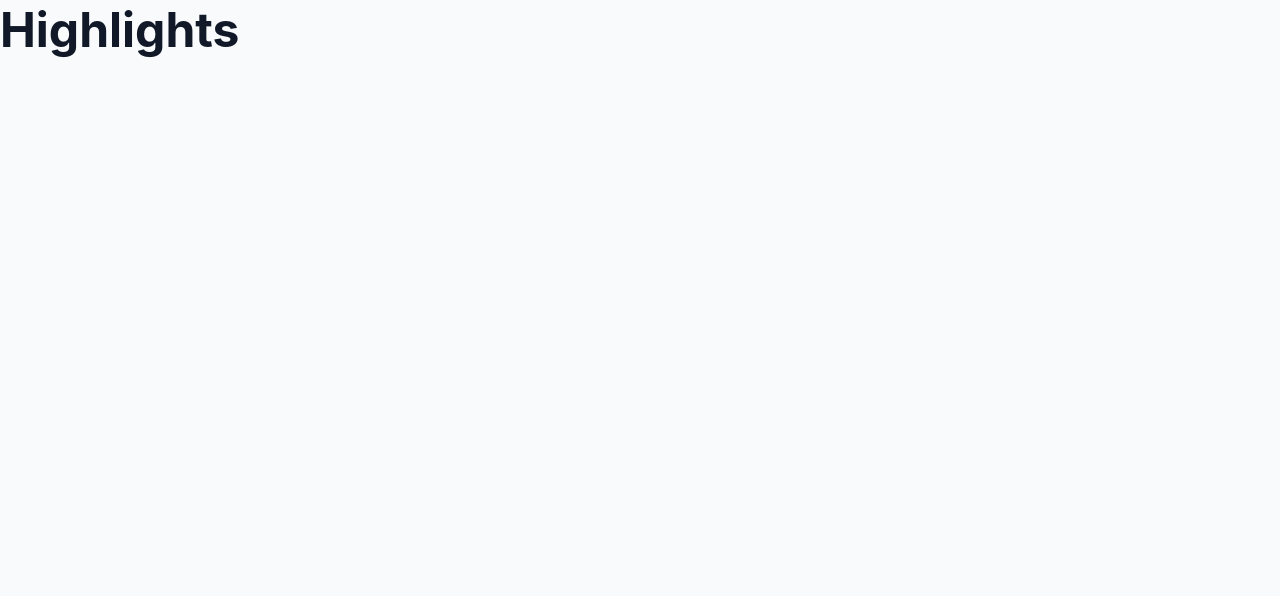
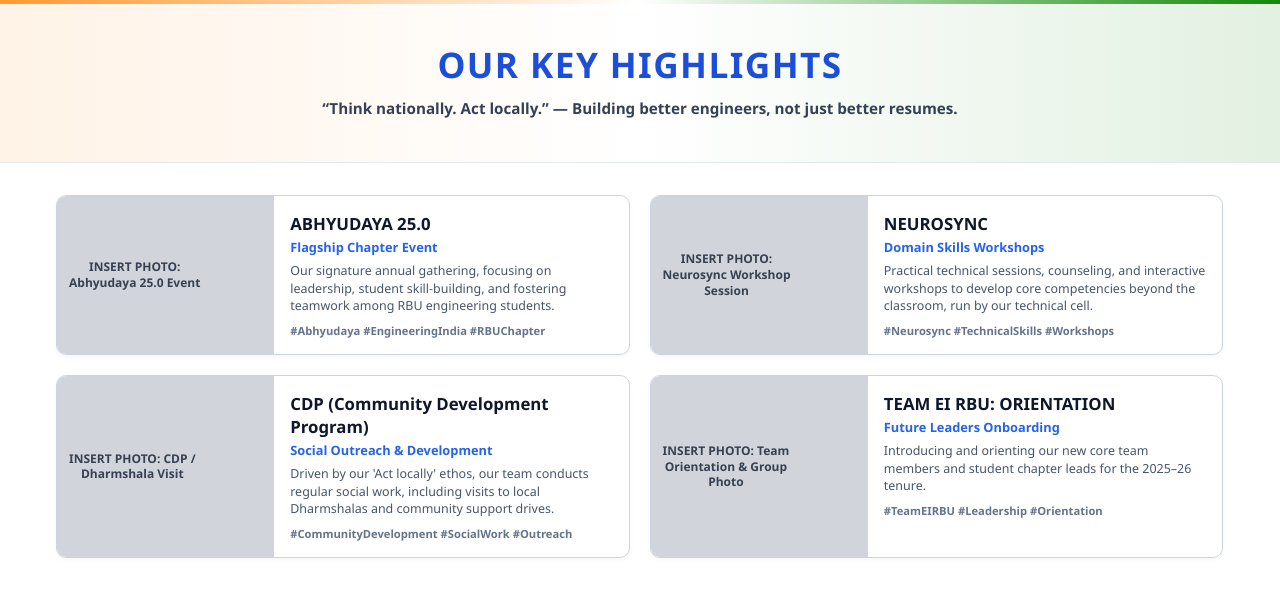
Before and after one commit to Engineering-India-RBU/engineering-india-website, a React (Vite) app: page /highlights in a window 1280 px wide. Shown: the top 596 px of the page. Built offline with nearby package versions, Linux system fonts and the light colour scheme.

Commit message:
feat: add 2-column highlights section layout

```diff
--- a/src/pages/Highlights.tsx
+++ b/src/pages/Highlights.tsx
@@ -1,3 +1,234 @@
+import React from 'react';
+
+interface HighlightItem {
+  id: string;
+  category: string;
+  title: string;
+  subtitle: string;
+  description: string;
+  placeholderText: string;
+  tags: string[];
+}
+
 export default function Highlights() {
-    return <h1>Highlights</h1>;
+  const highlightItems: HighlightItem[] = [
+    {
+      id: 'abhyudaya',
+      category: 'Flagship Event',
+      title: 'ABHYUDAYA 25.0',
+      subtitle: 'Flagship Chapter Event',
+      description:
+        'Our signature annual gathering, focusing on leadership, student skill-building, and fostering teamwork among RBU engineering students.',
+      placeholderText: 'INSERT PHOTO:\nAbhyudaya 25.0 Event',
+      tags: ['#Abhyudaya', '#EngineeringIndia', '#RBUChapter'],
+    },
+    {
+      id: 'neurosync',
+      category: 'Technical Session',
+      title: 'NEUROSYNC',
+      subtitle: 'Domain Skills Workshops',
+      description:
+        'Practical technical sessions, counseling, and interactive workshops to develop core competencies beyond the classroom, run by our technical cell.',
+      placeholderText: 'INSERT PHOTO:\nNeurosync Workshop\nSession',
+      tags: ['#Neurosync', '#TechnicalSkills', '#Workshops'],
+    },
+    {
+      id: 'cdp',
+      category: 'Social Impact',
+      title: 'CDP (Community Development Program)',
+      subtitle: 'Social Outreach & Development',
+      description:
+        "Driven by our 'Act locally' ethos, our team conducts regular social work, including visits to local Dharmshalas and community support drives.",
+      placeholderText: 'INSERT PHOTO: CDP /\nDharmshala Visit',
+      tags: ['#CommunityDevelopment', '#SocialWork', '#Outreach'],
+    },
+    {
+      id: 'orientation',
+      category: 'Team & Leadership',
+      title: 'TEAM EI RBU: ORIENTATION',
+      subtitle: 'Future Leaders Onboarding',
+      description:
+        'Introducing and orienting our new core team members and student chapter leads for the 2025–26 tenure.',
+      placeholderText: 'INSERT PHOTO: Team\nOrientation & Group\nPhoto',
+      tags: ['#TeamEIRBU', '#Leadership', '#Orientation'],
+    },
+  ];
+
+  return (
+    <div
+      style={{
+        fontFamily: "'Segoe UI', -apple-system, BlinkMacSystemFont, Roboto, sans-serif",
+        backgroundColor: '#ffffff',
+        color: '#0f172a',
+        minHeight: '100vh',
+        boxSizing: 'border-box',
+      }}
+    >
+      {/* Banner Header with Tricolor Gradient */}
+      <div
+        style={{
+          position: 'relative',
+          padding: '2.5rem 1rem',
+          textAlign: 'center',
+          background:
+            'linear-gradient(90deg, rgba(255,153,51,0.12) 0%, rgba(255,255,255,1) 50%, rgba(19,136,8,0.12) 100%)',
+          borderBottom: '1px solid #e2e8f0',
+        }}
+      >
+        <div
+          style={{
+            position: 'absolute',
+            top: 0,
+            left: 0,
+            right: 0,
+            height: '4px',
+            background: 'linear-gradient(90deg, #FF9933 0%, #FFFFFF 50%, #138808 100%)',
+          }}
+        />
+
+        <h1
+          style={{
+            fontSize: '2.2rem',
+            fontWeight: 900,
+            color: '#1d4ed8',
+            letterSpacing: '0.04em',
+            margin: 0,
+            textTransform: 'uppercase',
+          }}
+        >
+          OUR KEY HIGHLIGHTS
+        </h1>
+
+        <p
+          style={{
+            color: '#334155',
+            fontSize: '0.95rem',
+            fontWeight: 600,
+            marginTop: '0.5rem',
+            marginBottom: 0,
+          }}
+        >
+          “Think nationally. Act locally.” — Building better engineers, not just better resumes.
+        </p>
+      </div>
+
+      {/* Main Container - Flexbox Row Grid */}
+      <div
+        style={{
+          maxWidth: '1200px',
+          margin: '2rem auto',
+          padding: '0 1rem',
+        }}
+      >
+        <div
+          style={{
+            display: 'flex',
+            flexWrap: 'wrap',
+            gap: '1.25rem',
+            justify: 'space-between',
+          }}
+        >
+          {highlightItems.map((item) => (
+            <div
+              key={item.id}
+              style={{
+                width: 'calc(50% - 0.65rem)',
+                minWidth: '320px',
+                display: 'flex',
+                backgroundColor: '#ffffff',
+                border: '1px solid #cbd5e1',
+                borderRadius: '10px',
+                boxShadow: '0 2px 4px rgba(0,0,0,0.04)',
+                overflow: 'hidden',
+                boxSizing: 'border-box',
+              }}
+            >
+              {/* Image Placeholder Block */}
+              <div
+                style={{
+                  width: '38%',
+                  minWidth: '130px',
+                  backgroundColor: '#d1d5db',
+                  borderRight: '1px solid #cbd5e1',
+                  display: 'flex',
+                  alignItems: 'center',
+                  justify: 'center',
+                  padding: '0.75rem',
+                  textAlign: 'center',
+                  color: '#374151',
+                  fontWeight: 700,
+                  fontSize: '0.75rem',
+                  lineHeight: '1.3',
+                  whiteSpace: 'pre-line',
+                  boxSizing: 'border-box',
+                }}
+              >
+                {item.placeholderText}
+              </div>
+
+              {/* Card Text Content */}
+              <div
+                style={{
+                  width: '62%',
+                  padding: '1rem',
+                  display: 'flex',
+                  flexDirection: 'column',
+                  justify: 'space-between',
+                  boxSizing: 'border-box',
+                }}
+              >
+                <div>
+                  <h3
+                    style={{
+                      margin: 0,
+                      fontSize: '1.05rem',
+                      fontWeight: 800,
+                      color: '#0f172a',
+                    }}
+                  >
+                    {item.title}
+                  </h3>
+                  <h4
+                    style={{
+                      margin: '0.2rem 0 0.4rem 0',
+                      fontSize: '0.8rem',
+                      fontWeight: 700,
+                      color: '#2563eb',
+                    }}
+                  >
+                    {item.subtitle}
+                  </h4>
+                  <p
+                    style={{
+                      margin: 0,
+                      fontSize: '0.78rem',
+                      color: '#475569',
+                      lineHeight: '1.4',
+                    }}
+                  >
+                    {item.description}
+                  </p>
+                </div>
+
+                {/* Hashtags */}
+                <div
+                  style={{
+                    marginTop: '0.5rem',
+                    fontSize: '0.7rem',
+                    fontWeight: 600,
+                    color: '#64748b',
+                    display: 'flex',
+                    flexWrap: 'wrap',
+                    gap: '0.3rem',
+                  }}
+                >
+                  {item.tags.join(' ')}
+                </div>
+              </div>
+            </div>
+          ))}
+        </div>
+      </div>
+    </div>
+  );
 }
```
